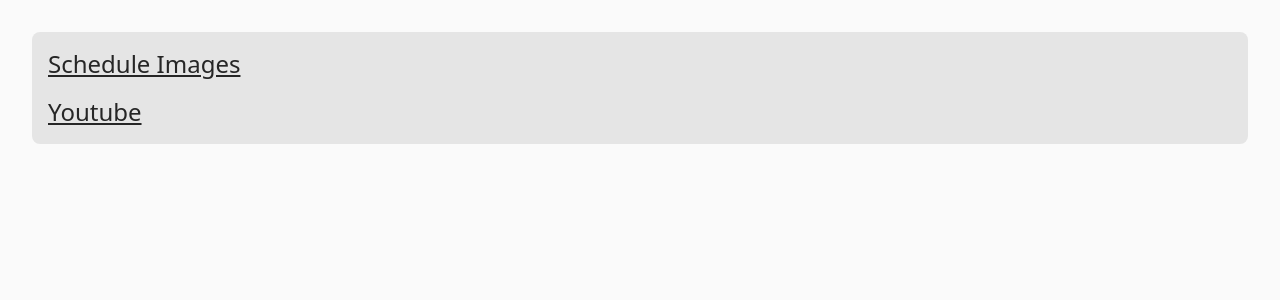
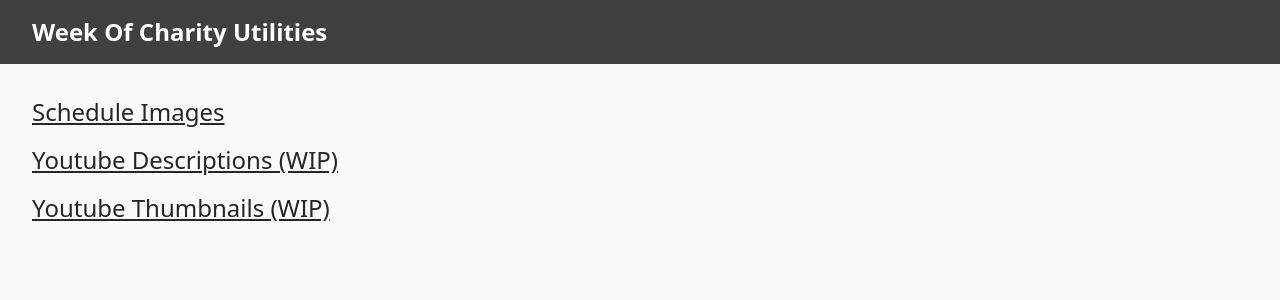
Before and after one commit to UltraMarlin/woc-utilities, a React (Vite) app: page / in a window 1280 px wide. Shown: the top 300 px of the page. Built offline with nearby package versions, Linux system fonts and the light colour scheme.

Commit message:
feat: add header and overview navigation

```diff
--- a/src/components/PageContainer.tsx
+++ b/src/components/PageContainer.tsx
@@ -1,9 +1,27 @@
 import { ComponentProps } from "react";
+import { Link } from "react-router-dom";
 
-export const PageContainer = ({ children }: ComponentProps<"main">) => {
+type PageContainerProps = ComponentProps<"main"> & {
+  isHome?: boolean;
+};
+
+export const PageContainer = ({
+  children,
+  isHome = false,
+}: PageContainerProps) => {
   return (
-    <main className="h-full min-h-dvh bg-neutral-50 p-4 text-neutral-800 sm:p-8">
-      {children}
-    </main>
+    <div className="h-full min-h-dvh bg-neutral-50 text-neutral-800">
+      <header className="flex flex-col items-center gap-x-8 gap-y-2 bg-neutral-700 px-4 py-4 text-white sm:flex-row sm:px-8">
+        <h1 className="text-2xl font-semibold">Week Of Charity Utilities</h1>
+        {!isHome && (
+          <nav>
+            <Link to="/" className="text-xl underline hover:decoration-2">
+              Back to Overview
+            </Link>
+          </nav>
+        )}
+      </header>
+      <main className="p-4 sm:p-8">{children}</main>
+    </div>
   );
 };
--- a/src/main.tsx
+++ b/src/main.tsx
@@ -7,7 +7,8 @@ import { DownloadView } from "./pages/DownloadView.tsx";
 import { DevView } from "./pages/DevView.tsx";
 import { SpecificDownloadView } from "./pages/SpecificDownloadView.tsx";
 import { Home } from "./pages/Home.tsx";
-import { Youtube } from "./pages/Youtube.tsx";
+import { YoutubeDescriptions } from "./pages/YoutubeDescriptions.tsx";
+import { YoutubeThumbnails } from "./pages/YoutubeThumbnails.tsx";
 
 createRoot(document.getElementById("root")!).render(
   <StrictMode>
@@ -21,7 +22,8 @@ createRoot(document.getElementById("root")!).render(
             path="schedule-images/specific"
             element={<SpecificDownloadView />}
           />
-          <Route path="youtube" element={<Youtube />} />
+          <Route path="yt-descriptions" element={<YoutubeDescriptions />} />
+          <Route path="yt-thumbnails" element={<YoutubeThumbnails />} />
         </Route>
       </Routes>
     </BrowserRouter>
--- a/src/pages/Home.tsx
+++ b/src/pages/Home.tsx
@@ -7,15 +7,19 @@ const links = [
     label: "Schedule Images",
   },
   {
-    href: "/youtube",
-    label: "Youtube",
+    href: "/yt-descriptions",
+    label: "Youtube Descriptions (WIP)",
+  },
+  {
+    href: "/yt-thumbnails",
+    label: "Youtube Thumbnails (WIP)",
   },
 ];
 
 export const Home = () => {
   return (
-    <PageContainer>
-      <ul className="flex flex-col gap-4 rounded-lg bg-neutral-200 p-4">
+    <PageContainer isHome>
+      <ul className="flex flex-col gap-4">
         {links.map((link) => (
           <li key={link.href}>
             <Link
--- a/src/pages/Youtube.tsx
+++ /dev/null
@@ -1,5 +0,0 @@
-import { PageContainer } from "../components/PageContainer";
-
-export const Youtube = () => {
-  return <PageContainer>YouTube</PageContainer>;
-};
--- /dev/null
+++ b/src/pages/YoutubeDescriptions.tsx
@@ -0,0 +1,5 @@
+import { PageContainer } from "../components/PageContainer";
+
+export const YoutubeDescriptions = () => {
+  return <PageContainer>Youtube Descriptions (WIP)</PageContainer>;
+};
--- /dev/null
+++ b/src/pages/YoutubeThumbnails.tsx
@@ -0,0 +1,5 @@
+import { PageContainer } from "../components/PageContainer";
+
+export const YoutubeThumbnails = () => {
+  return <PageContainer>Youtube Thumbnails (WIP)</PageContainer>;
+};
```
